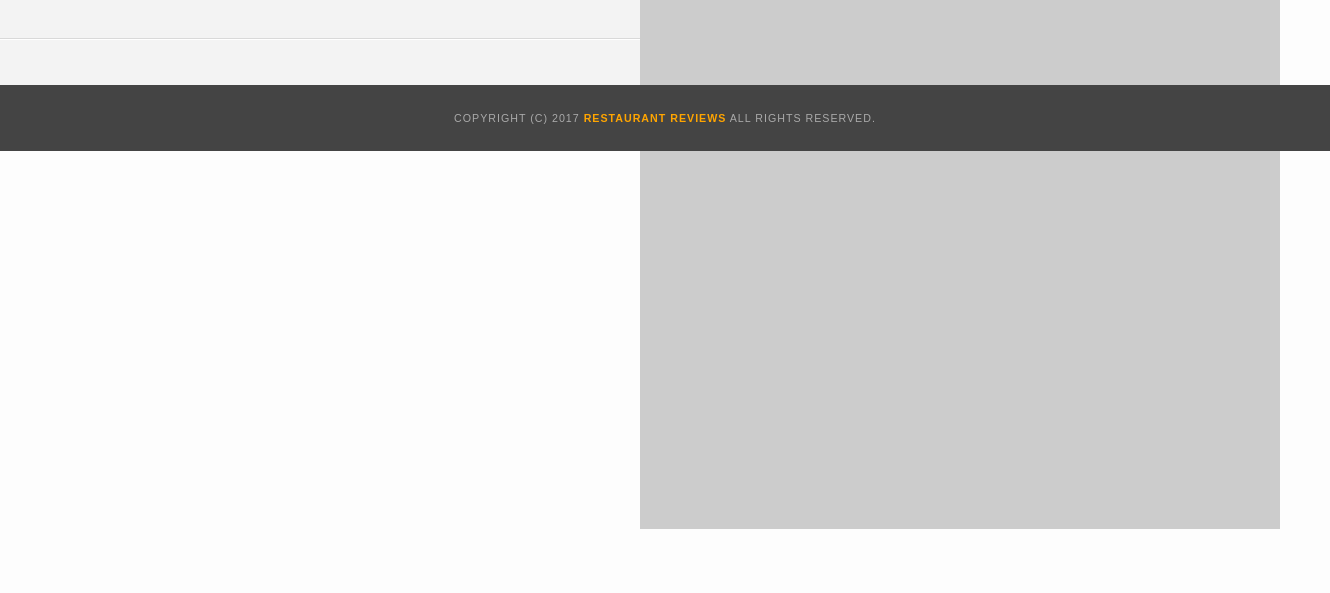
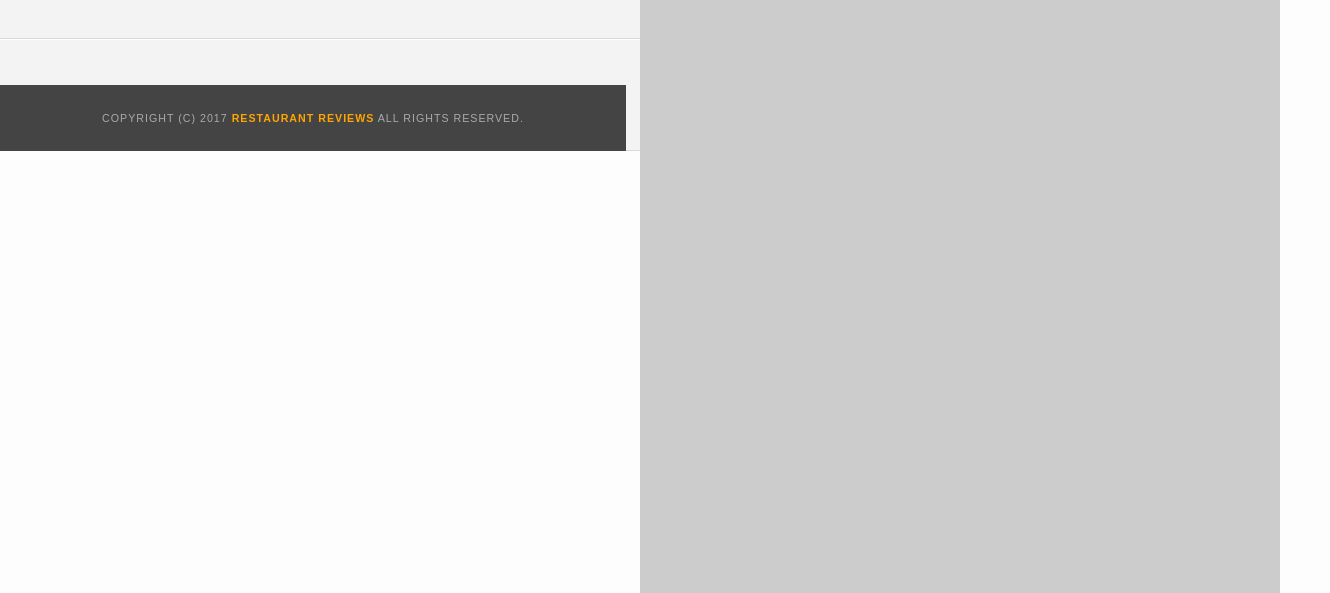
Before and after one commit to danihazler/restaurant-review-stage-1, a plain HTML site: page restaurant.html in a window 1280 px wide. Shown: the part 207-800 px from the top of the page, 1330 px wide, since content can reach past the window. Drawn offline with nearby package versions, Linux system fonts and the light colour scheme.

Commit message:
Style: Actual fix for side scrolling

```diff
--- a/css/styles.css
+++ b/css/styles.css
@@ -194,7 +194,7 @@ article, aside, canvas, details, figcaption, figure, footer, header, hgroup, men
 }
 .inside #map-container {
   background: #f3f3f3 none repeat scroll 0 0;
-  height: 74%;
+  height: 100%;
   position: fixed;
   right: 0;
   top: 18%;
@@ -202,14 +202,13 @@ article, aside, canvas, details, figcaption, figure, footer, header, hgroup, men
 }
 .inside #map {
   background-color: #ccc;
-  height: 100%;
+  height: 82%;
   width: 100%;
 }
 .inside #footer {
   bottom: 0;
   position: absolute;
-  width: 100%;
-	overflow: hidden;
+  width: 45%;
 }
 #restaurant-name {
   color: #f18200;
```
